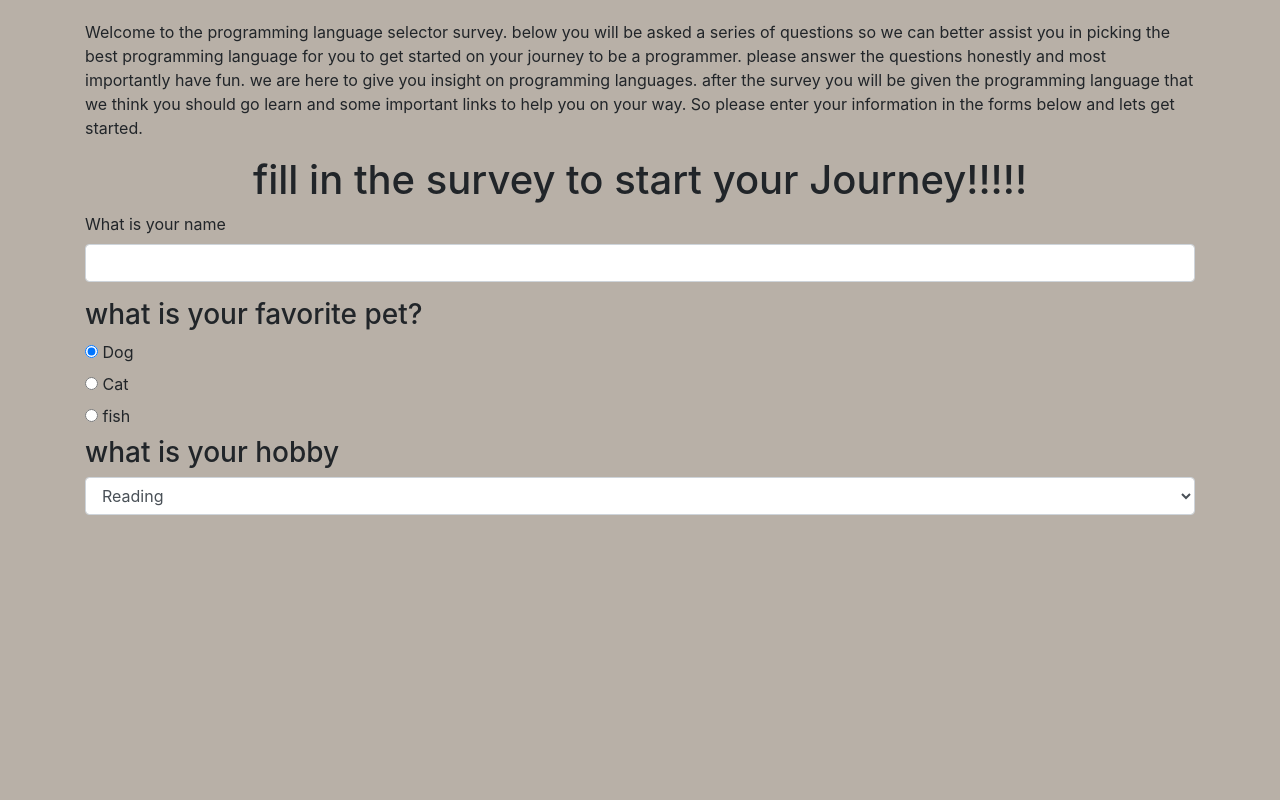
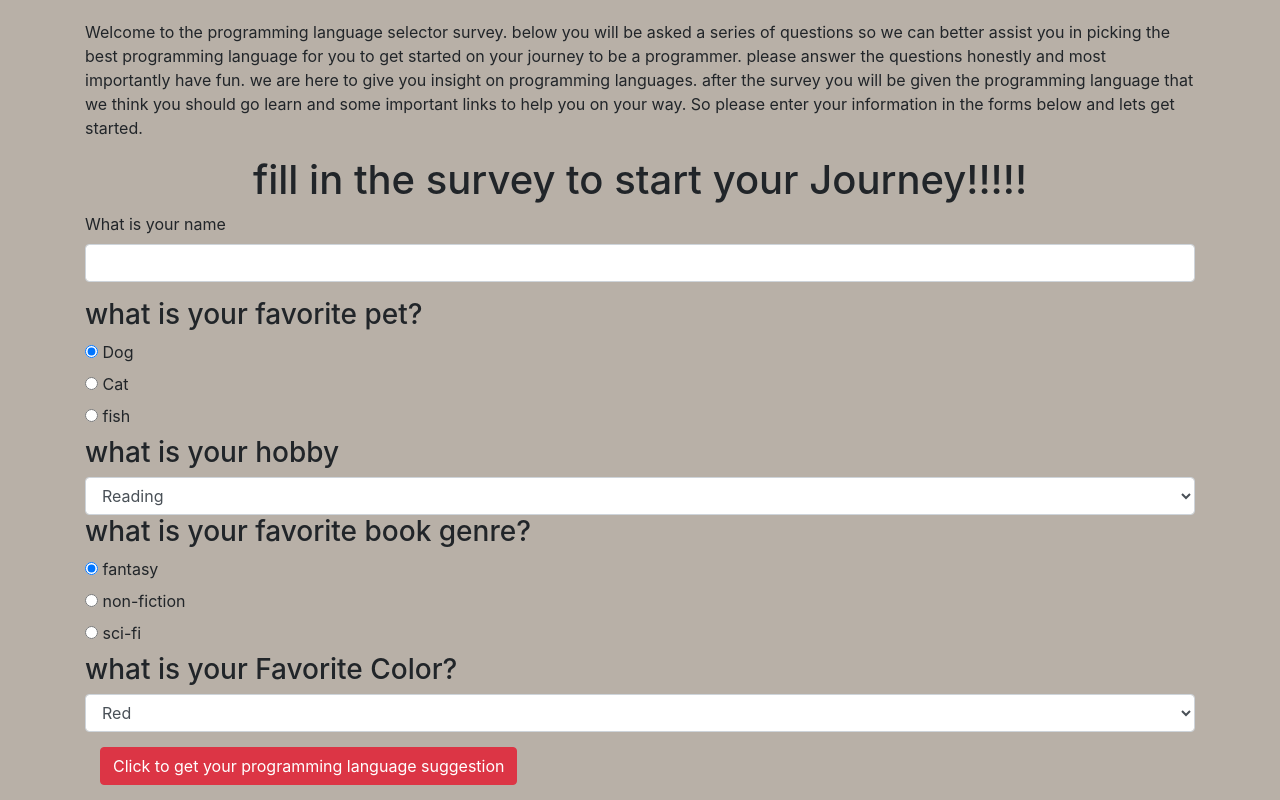
Before and after one commit to dschaaf89/languageSelector, a plain HTML site: page index.html in a window 1280 px wide. Shown: the part 627-1427 px from the top of the page. Before the commit the page ends 1142 px from the top, so only its background shows below. Drawn offline with Linux system fonts and the light colour scheme.

Commit message:
it will finish the survey questions on the index.html page. also it will make sure all variable inputs are in scripts.js

```diff
--- a/index.html
+++ b/index.html
@@ -48,9 +48,33 @@
           <option>Reading</option>
           <option>Sports</option>
           <option>Traveling</option>
-          <option>Other</option>
         </select>
-
+        <div class="radio">
+          <h3>what is your favorite book genre?</h3>
+          <label>
+            <input type="radio" name="book" value="fantasy" checked>
+            fantasy
+          </label>
+        </div>
+        <div class="radio">
+          <label>
+            <input type="radio" name="book" value="non-fiction">
+            non-fiction
+          </label>
+        </div>
+        <div class="radio">
+          <label>
+            <input type="radio" name="book" value="sci-fi">
+            sci-fi
+          </label>
+        </div>
+        <h3>what is your Favorite Color?</h3>
+        <select class="form-control" id="color">
+          <option>Red</option>
+          <option>Blue</option>
+          <option>Green</option>
+        </select>
+        <button type="submit" class="btn btn-danger" style="margin: 15px;">Click to get your programming language suggestion</button>
       </form>
     </div>
   </div>
--- a/js/scripts.js
+++ b/js/scripts.js
@@ -3,6 +3,8 @@ $("form#data").submit(function(event) {
   const name = $("input#name").val();
   const hobby = $("#hobby").val();
   const animal = $("input:radio[name=animal]:checked").val();
+  const color = $("#color").val();
+  const book =$("input:radio[name=book]:checked").val();
   event.preventDefault();
 });
 });
```
Also changed, not shown: css/styles.css (line endings or trailing spaces).
